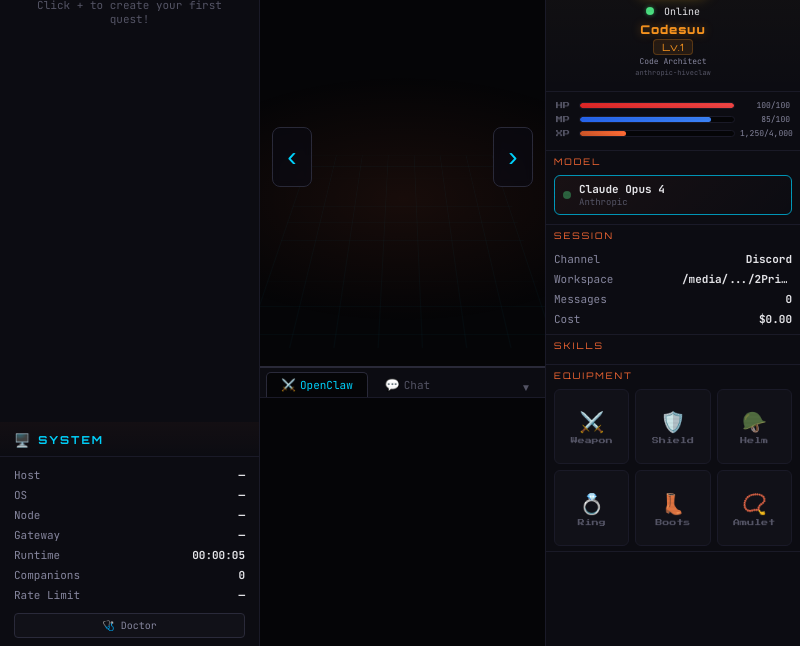
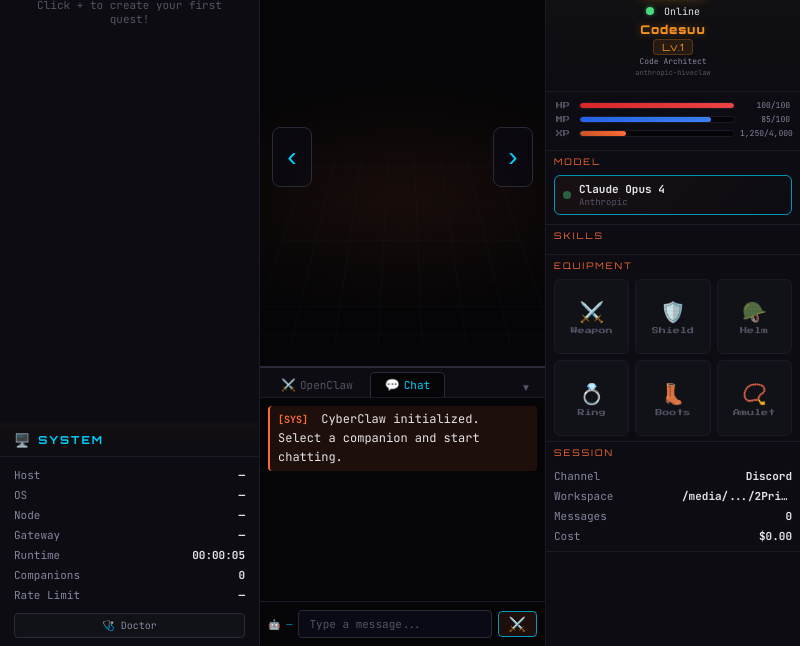
Before and after one commit to Tobe2222/CyberClaw, an Electron app: page src/index.html in a window 800 px wide. Shown: the part 154-800 px from the top of the page. Drawn offline with nearby package versions, Linux system fonts and the light colour scheme; no server answers.

Commit message:
UI: Chat as default tab, Session section moved to bottom of right panel

```diff
--- a/src/index.html
+++ b/src/index.html
@@ -142,18 +142,18 @@
       <!-- Terminal strip -->
       <div id="terminal-strip">
         <div class="terminal-tabs">
-          <button class="term-tab active" data-tab="terminal" onclick="switchTermTab('terminal')">
+          <button class="term-tab" data-tab="terminal" onclick="switchTermTab('terminal')">
             <span class="tab-icon">⚔️</span> OpenClaw
           </button>
-          <button class="term-tab" data-tab="chat" onclick="switchTermTab('chat')">
+          <button class="term-tab active" data-tab="chat" onclick="switchTermTab('chat')">
             <span class="tab-icon">💬</span> Chat
           </button>
           <button class="term-tab-toggle" onclick="toggleTerminal()" title="Expand/Collapse">▼</button>
         </div>
-        <div id="view-terminal" class="term-view active">
+        <div id="view-terminal" class="term-view">
           <div id="terminal-container"></div>
         </div>
-        <div id="view-chat" class="term-view">
+        <div id="view-chat" class="term-view active">
           <div id="chat-messages">
             <div class="chat-msg system">
               <span class="msg-prefix">[SYS]</span>
@@ -226,15 +226,6 @@
           </div>
         </div>
 
-        <!-- Session -->
-        <div class="inspect-section">
-          <div class="section-title">Session</div>
-          <div class="stat-row"><span class="stat-key">Channel</span><span class="stat-value" id="inspect-channel">Discord</span></div>
-          <div class="stat-row"><span class="stat-key">Workspace</span><span class="stat-value truncate" id="inspect-workspace">/media/.../2Print</span></div>
-          <div class="stat-row"><span class="stat-key">Messages</span><span class="stat-value" id="stat-messages">0</span></div>
-          <div class="stat-row"><span class="stat-key">Cost</span><span class="stat-value gold-text" id="stat-cost">$0.00</span></div>
-        </div>
-
         <!-- Skills -->
         <div class="inspect-section">
           <div class="section-title">Skills</div>
@@ -253,6 +244,15 @@
             <div class="gear-slot"><div class="gear-icon">📿</div><div class="gear-label">Amulet</div></div>
           </div>
         </div>
+
+        <!-- Session (bottom) -->
+        <div class="inspect-section">
+          <div class="section-title">Session</div>
+          <div class="stat-row"><span class="stat-key">Channel</span><span class="stat-value" id="inspect-channel">Discord</span></div>
+          <div class="stat-row"><span class="stat-key">Workspace</span><span class="stat-value truncate" id="inspect-workspace">/media/.../2Print</span></div>
+          <div class="stat-row"><span class="stat-key">Messages</span><span class="stat-value" id="stat-messages">0</span></div>
+          <div class="stat-row"><span class="stat-key">Cost</span><span class="stat-value gold-text" id="stat-cost">$0.00</span></div>
+        </div>
       </div>
     </aside>
   </div>
```
